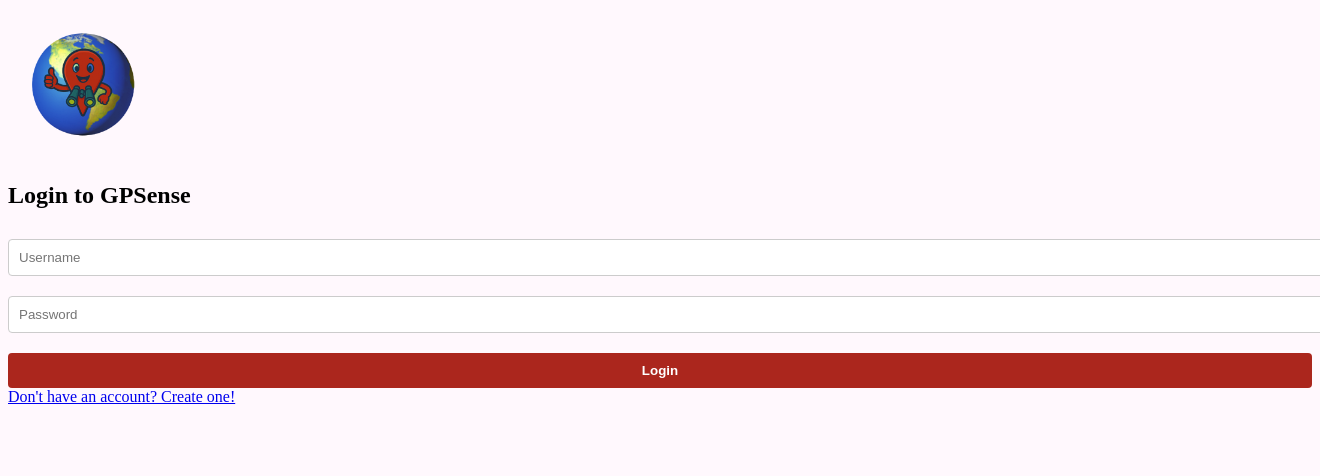
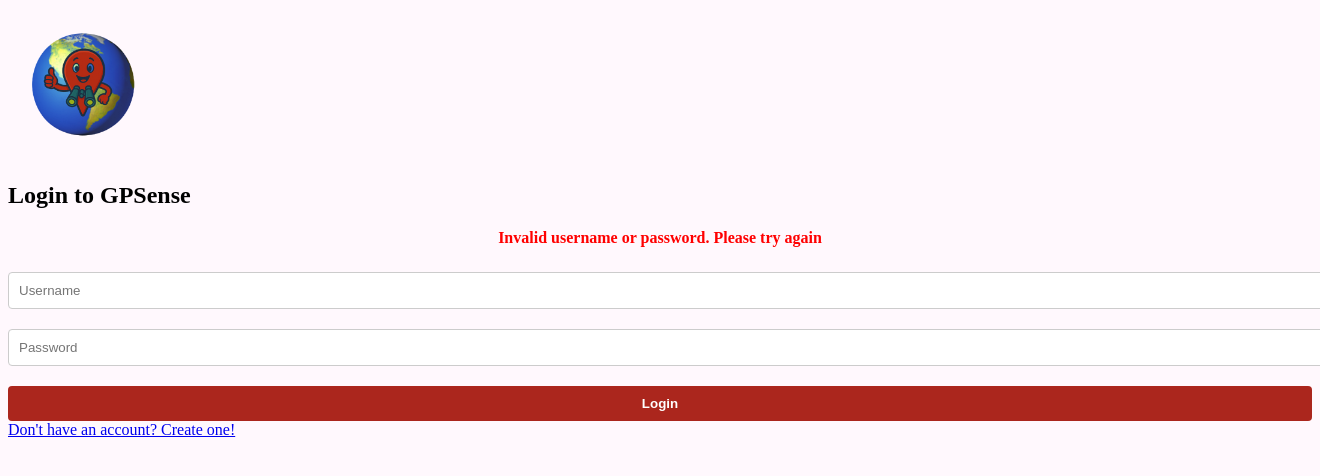
Before and after one commit to Gr4vityGoat/GPSense, a PHP site: page /login/login.html in a window 1320 px wide; the page is wider, and only the part inside the window is pictured. Shown: the top 476 px of that part. Run offline with PHP 8.4, Linux system fonts and the light colour scheme.

Commit message:
error message for login

```diff
--- a/login/login.css
+++ b/login/login.css
@@ -55,3 +55,10 @@
 .register-button:hover {
   background-color: #ab261d;
 }
+
+.error-message {
+    color: red;
+    font-weight: bold;
+    margin-bottom: 15px;
+    text-align: center;
+}
--- a/login/login.html
+++ b/login/login.html
@@ -11,6 +11,9 @@
     <div class="login-conatiner">
         <img src="../images/thelogo.png" alt="GPSense Logo" class="logo">
         <h2>Login to GPSense</h2>
+        <?php if (isset($_GET['error']) && $_GET['error'] == 1): ?>
+            <p class="error-message">Invalid username or password. Please try again</p>
+        <?php endif; ?>
         <form action="loginhandler.php" method="POST" class="login-form">
             <input type="text" name="username" placeholder="Username" required>
             <input type="password" name="password" placeholder="Password" required>
--- a/login/loginhandler.php
+++ b/login/loginhandler.php
@@ -26,7 +26,7 @@
 
 
 } else { // no match send back
-    header("Location: login.html");
+    header("Location: login.html?error=1");
     exit();
 
 }
```
